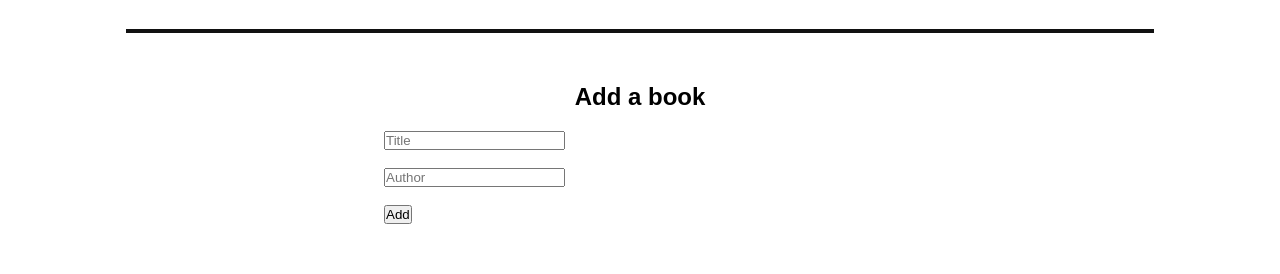
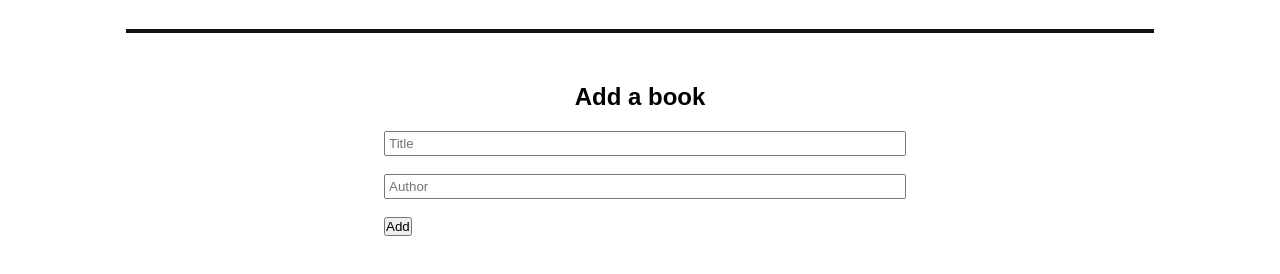
Before and after one commit to jaamanu/Awesome-books-project, a website with bundled scripts: page index.html in a window 1280 px wide. Shown: the part 78-352 px from the top of the page. Built offline with nearby package versions, Linux system fonts and the light colour scheme.

Commit message:
Added style for author and title

```diff
--- a/styles.css
+++ b/styles.css
@@ -30,3 +30,13 @@
   width: 40%;
   margin: auto;
 }
+
+#author {
+  width: 100%;
+  padding: 3px;
+}
+
+#title {
+  width: 100%;
+  padding: 3px;
+}
```
